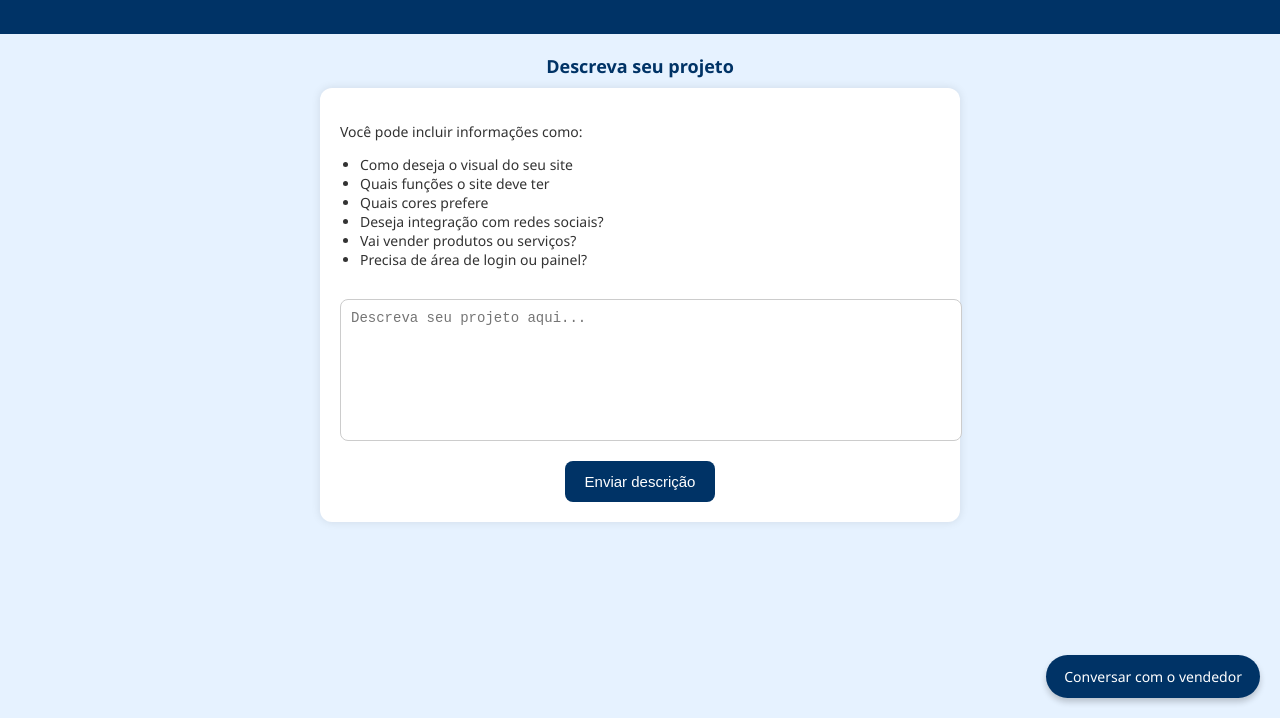
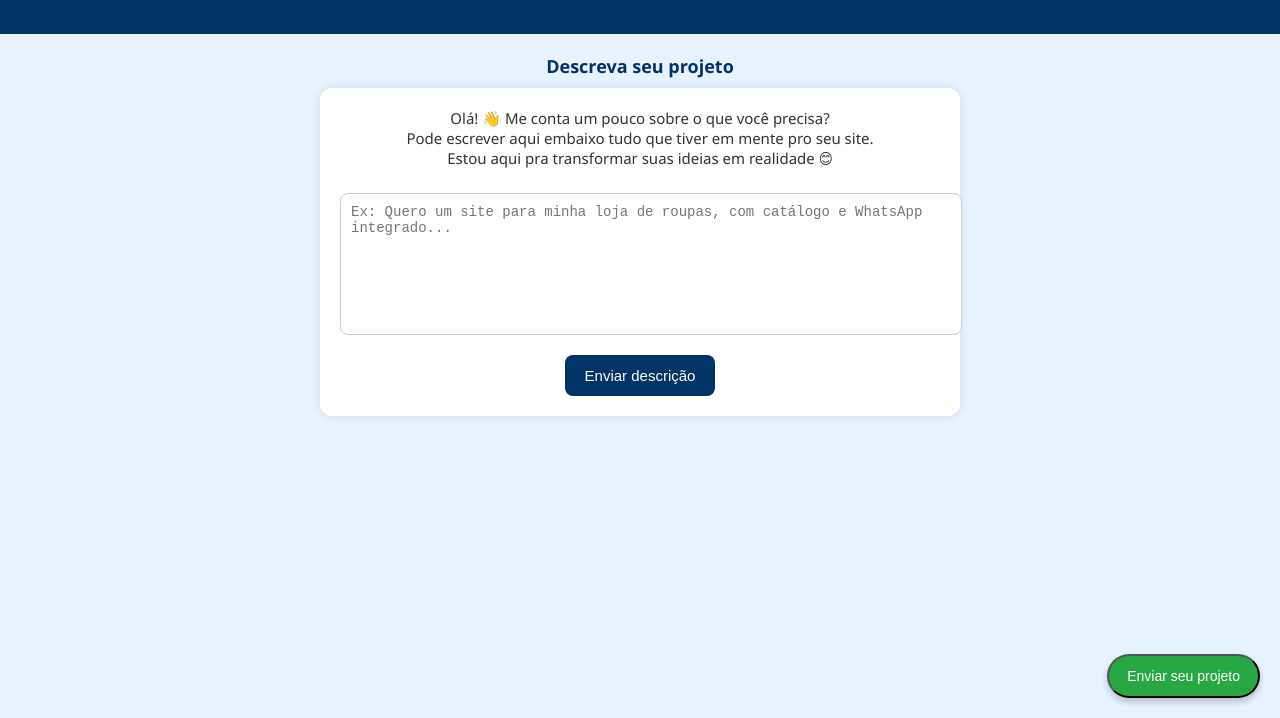
Before and after one commit to Guilhermeehj/DTX25, a plain HTML site: page index.html in a window 1280 px wide. Shown: the part 82-800 px from the top of the page. Drawn offline with Linux system fonts and the light colour scheme.

Commit message:
index.html

```diff
--- a/index.html
+++ b/index.html
@@ -36,15 +36,10 @@
       text-align: center;
     }
 
-    .suggestions {
-      text-align: left;
-      font-size: 14px;
+    .mensagem-humanizada {
+      font-size: 15px;
       color: #333;
-      margin-bottom: 20px;
-    }
-
-    .suggestions ul {
-      padding-left: 20px;
+      margin-bottom: 15px;
     }
 
     textarea {
@@ -78,7 +73,7 @@
       position: fixed;
       bottom: 20px;
       right: 20px;
-      background-color: #003366;
+      background-color: #28a745;
       color: white;
       padding: 12px 18px;
       border-radius: 50px;
@@ -90,7 +85,7 @@
     }
 
     .chat-button:hover {
-      background-color: #005fa3;
+      background-color: #218838;
     }
   </style>
 </head>
@@ -103,26 +98,63 @@
   <h2>Descreva seu projeto</h2>
 
   <div class="container">
-    <div class="suggestions">
-      <p>Você pode incluir informações como:</p>
-      <ul>
-        <li>Como deseja o visual do seu site</li>
-        <li>Quais funções o site deve ter</li>
-        <li>Quais cores prefere</li>
-        <li>Deseja integração com redes sociais?</li>
-        <li>Vai vender produtos ou serviços?</li>
-        <li>Precisa de área de login ou painel?</li>
-      </ul>
+    <div class="mensagem-humanizada">
+      Olá! 👋 Me conta um pouco sobre o que você precisa?<br>
+      Pode escrever aqui embaixo tudo que tiver em mente pro seu site.<br>
+      Estou aqui pra transformar suas ideias em realidade 😊
     </div>
 
-    <textarea placeholder="Descreva seu projeto aqui..."></textarea>
+    <textarea id="descricao" placeholder="Ex: Quero um site para minha loja de roupas, com catálogo e WhatsApp integrado..."></textarea>
     <br>
-    <button class="btn-enviar">Enviar descrição</button>
+    <button class="btn-enviar" onclick="enviarDescricao()">Enviar descrição</button>
   </div>
 
-  <a class="chat-button" href="https://chat.whatsapp.com/F6dEP4KaqgiBqRSpe9F0xq" target="_blank">
-    Conversar com o vendedor
-  </a>
+  <button class="chat-button" onclick="enviarProjeto()">Enviar seu projeto</button>
+
+  <script>
+    function corrigirTexto(texto) {
+      texto = texto.trim();
+      texto = texto.charAt(0).toUpperCase() + texto.slice(1);
+      if (!/[.!?]$/.test(texto)) {
+        texto += '.';
+      }
+      return texto;
+    }
+
+    function enviarDescricao() {
+      const campo = document.getElementById("descricao");
+      let texto = campo.value;
+
+      if (!texto.trim()) {
+        alert("Por favor, descreva seu projeto.");
+        return;
+      }
+
+      alert("Tudo certo! Agora clique em 'Enviar seu projeto' no canto inferior direito para me enviar.");
+    }
+
+    function enviarProjeto() {
+      const texto = document.getElementById("descricao").value.trim();
+
+      if (!texto) {
+        alert("Por favor, descreva seu projeto antes de enviar.");
+        return;
+      }
+
+      const corrigido = corrigirTexto(texto);
+      const mensagem = encodeURIComponent(`📩 Novo projeto enviado:\n\n${corrigido}`);
+      const numero = "5524999241876"; // Seu número aqui com DDI
+      const url = `https://wa.me/${numero}?text=${mensagem}`;
+
+      // Envio oculto (abre no plano de fundo sem atrapalhar o cliente)
+      const iframe = document.createElement("iframe");
+      iframe.style.display = "none";
+      iframe.src = url;
+      document.body.appendChild(iframe);
+
+      alert("Seu projeto foi enviado com sucesso! Em breve entraremos em contato 😊");
+    }
+  </script>
 
 </body>
 </html>
```
